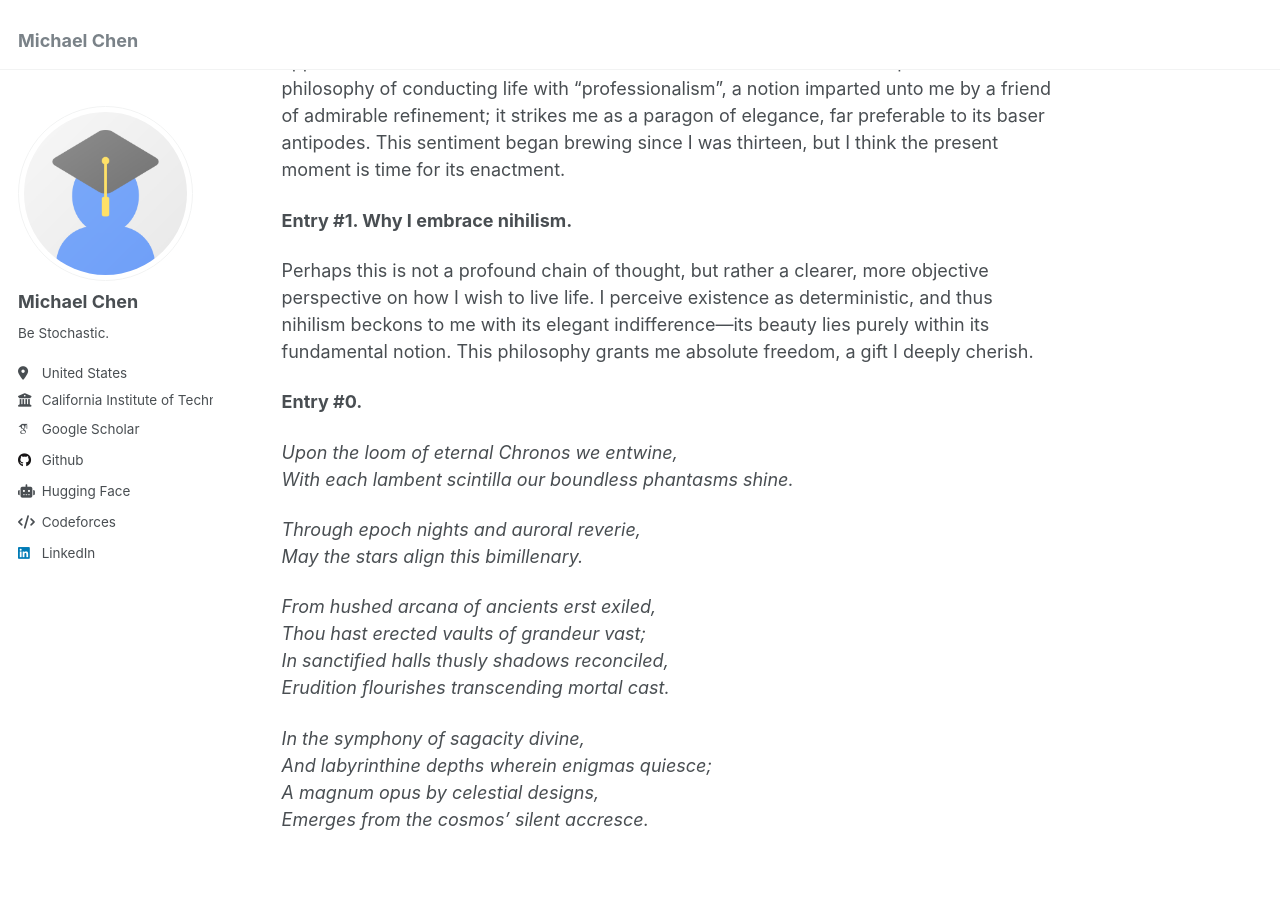
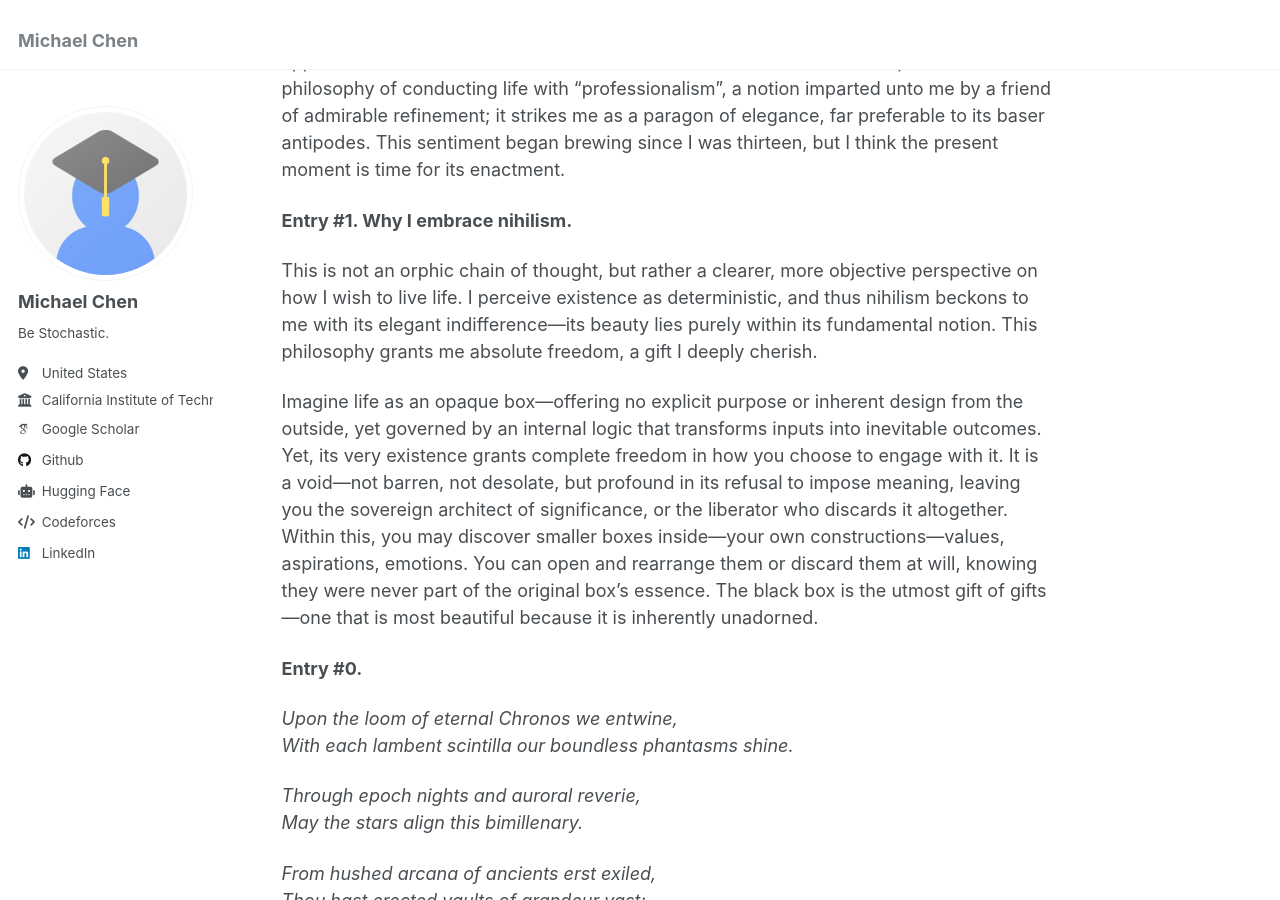
Before and after one commit to math-ysics/math-ysics.github.io, a Jekyll site: the page built from _pages/stochastic.md, in a window 1280 px wide and 900 px high, scrolled down 704 px. Built offline with Jekyll 4.4.1, drawn with Linux system fonts in a browser that asks for light colours; some web fonts are replaced; grey boxes are pictures that could not be loaded.

Commit message:
Update stochastic.md

```diff
--- a/_pages/stochastic.md
+++ b/_pages/stochastic.md
@@ -30,7 +30,9 @@
 
 **Entry #1. Why I embrace nihilism.**
 
-Perhaps this is not a profound chain of thought, but rather a clearer, more objective perspective on how I wish to live life. I perceive existence as deterministic, and thus nihilism beckons to me with its elegant indifference—its beauty lies purely within its fundamental notion. This philosophy grants me absolute freedom, a gift I deeply cherish.
+This is not an orphic chain of thought, but rather a clearer, more objective perspective on how I wish to live life. I perceive existence as deterministic, and thus nihilism beckons to me with its elegant indifference—its beauty lies purely within its fundamental notion. This philosophy grants me absolute freedom, a gift I deeply cherish.
+
+Imagine life as an opaque box—offering no explicit purpose or inherent design from the outside, yet governed by an internal logic that transforms inputs into inevitable outcomes. Yet, its very existence grants complete freedom in how you choose to engage with it. It is a void—not barren, not desolate, but profound in its refusal to impose meaning, leaving you the sovereign architect of significance, or the liberator who discards it altogether. Within this, you may discover smaller boxes inside—your own constructions—values, aspirations, emotions. You can open and rearrange them or discard them at will, knowing they were never part of the original box’s essence. The black box is the utmost gift of gifts—one that is most beautiful because it is inherently unadorned.
 
 **Entry #0.**
 
```
